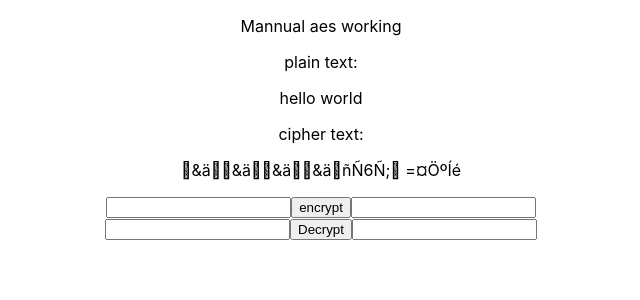
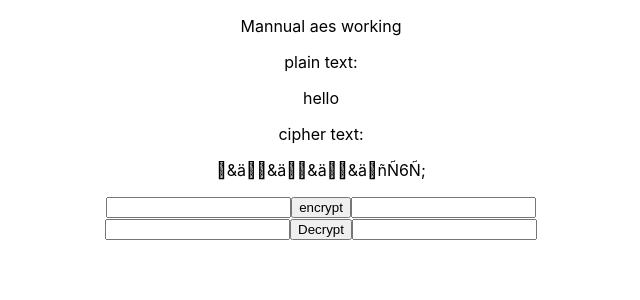
Before and after one commit to DragonDev1010/privi_aes_whitebox, a React (Create React App) app: page / in a window 1280 px wide. Shown: the top 300 px of the page, without its empty margins (319-959 px from the left). Built offline with nearby package versions, Linux system fonts and the light colour scheme.

Commit message:
fix decrypt issue

```diff
--- a/src/App.js
+++ b/src/App.js
@@ -6,31 +6,24 @@ var aes = require('./aes/tmp/wbaes-smoke-umd.js')
 
 
 function App() {
-  var plaintext = 'hello world'
+  var plaintext = 'hello'
   var options = {
       counter: '1826e4111826e4111826e4111826e411',
       encoding: 'str'
   };
   var ciphertext = aes.encrypt(plaintext, options);
   var output = aes.decrypt(ciphertext, options)
-  console.log('primary')
-  console.log(ciphertext, ' : ', output)
 
   var [plain, setPlain] = useState('')
   var [cipher, setCipher] = useState('')
-
+  var [decryptResult, setDecryptResult] = useState('')
   function encrypt() {
     var tmp = aes.encrypt(plain, options);
-    var v = aes.decrypt(tmp, options)
-    console.log('cipher: ', tmp)
-    console.log('plain: ', v)
     setCipher(tmp)
   }
   function decrypt() {
-    // console.log('cipher: ', cipher)
-    // var tmp_plain = aes.decrypt(cipher, options)
-    // console.log('plain temp: ', tmp_plain)
-    // setPlain(tmp_plain)
+    var tmp_plain = aes.decrypt(cipher, options)
+    setDecryptResult(tmp_plain)
   }
   return (
     <div className="App">
@@ -40,14 +33,14 @@ function App() {
         <label>cipher text: </label><p>{ciphertext}</p>
       </div>
       <div>
-        <input value={plain} onInput={e=>setPlain(e.target.event)}></input>
+        <input type = "text" value={plain} onChange={e=>setPlain(e.target.value)}></input>
         <button onClick={encrypt}>encrypt</button>
         <input value={cipher}></input>
       </div>
       <div>
         <input value={cipher}></input>
         <button onClick={decrypt}>Decrypt</button>
-        <input value={plain}></input>
+        <input value={decryptResult}></input>
       </div>
     </div>
   );
```
